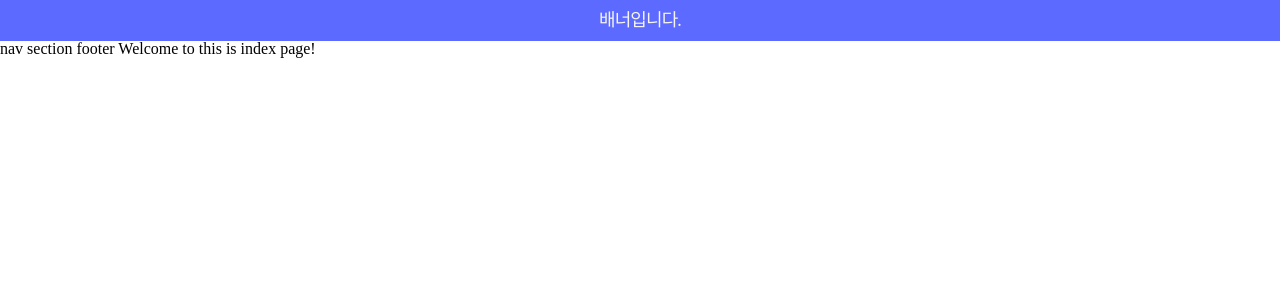
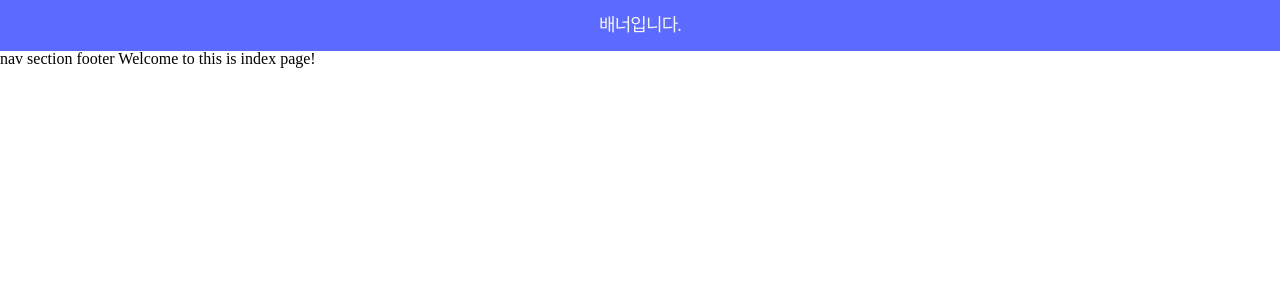
Before and after one commit to gorillaKim/react-landing-boilerplate, a Next.js app: page / in a window 1280 px wide. Shown: the top 300 px of the page. Built offline with nearby package versions, Linux system fonts and the light colour scheme; a web font is replaced by a local one.

Commit message:
feat: box sizing 변경

```diff
--- a/src/styles/GlobalStyle.ts
+++ b/src/styles/GlobalStyle.ts
@@ -52,7 +52,7 @@ const GlobalStyle = createGlobalStyle`
   }
   * {
     font-family: "Noto Sans KR, Roboto";
-    box-sizing: border-box;
+    box-sizing: content-box;
   }
   :root {
     --cornflower: #5c6aff;
```
